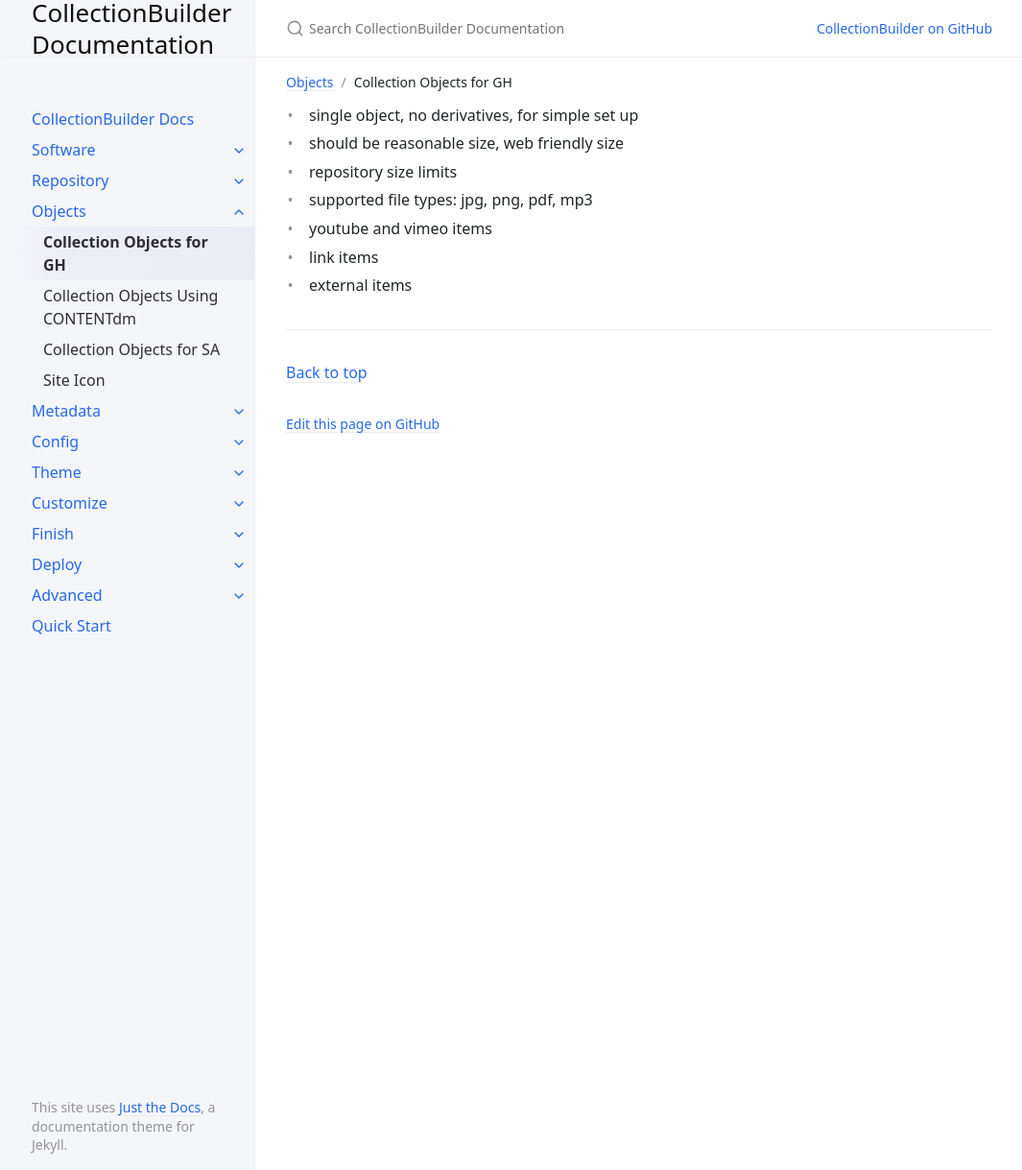
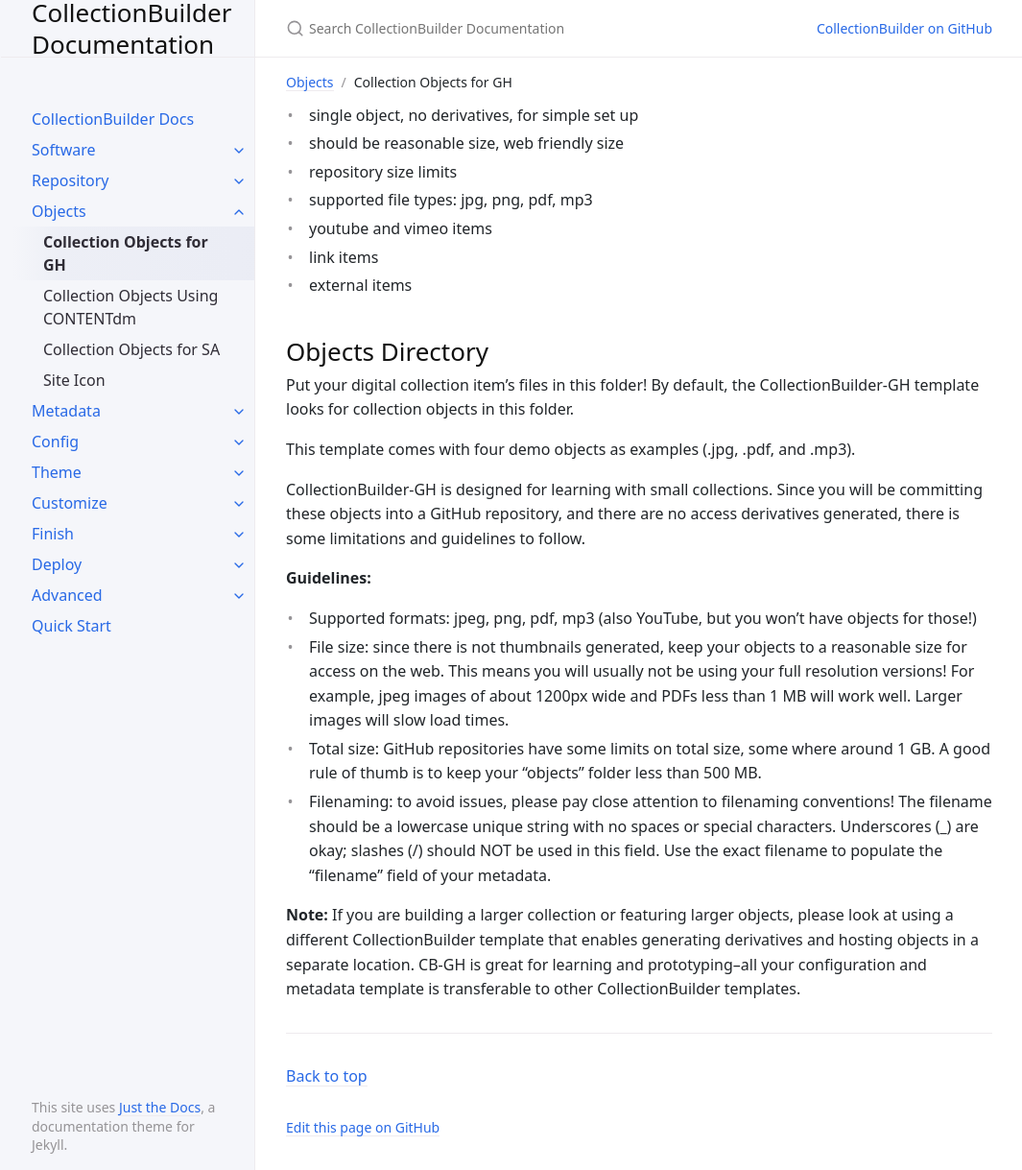
Before and after one commit to CollectionBuilder/cb-docs, a Jekyll site: the page built from docs/objects/gh-objects.md, in a window 1280 px wide and 1219 px high. Shown: the whole window at 96% size, without its empty margins (106-1171 px from the left). Built offline with Jekyll 4.4.1, drawn with Linux system fonts in a browser that asks for light colours.

Commit message:
gh object notes

```diff
--- a/docs/objects/gh-objects.md
+++ b/docs/objects/gh-objects.md
@@ -11,3 +11,24 @@ nav_order: 1
 - youtube and vimeo items
 - link items
 - external items
+
+## Objects Directory
+
+Put your digital collection item's files in this folder!
+By default, the CollectionBuilder-GH template looks for collection objects in this folder.
+
+This template comes with four demo objects as examples (.jpg, .pdf, and .mp3).
+
+CollectionBuilder-GH is designed for learning with small collections.
+Since you will be committing these objects into a GitHub repository, and there are no access derivatives generated, there is some limitations and guidelines to follow.
+
+**Guidelines:**
+
+- Supported formats: jpeg, png, pdf, mp3 (also YouTube, but you won't have objects for those!)
+- File size: since there is not thumbnails generated, keep your objects to a reasonable size for access on the web. This means you will usually not be using your full resolution versions! For example, jpeg images of about 1200px wide and PDFs less than 1 MB will work well. Larger images will slow load times.
+- Total size: GitHub repositories have some limits on total size, some where around 1 GB. A good rule of thumb is to keep your "objects" folder less than 500 MB.
+- Filenaming: to avoid issues, please pay close attention to filenaming conventions! The filename should be a lowercase unique string with no spaces or special characters. Underscores (_) are okay; slashes (/) should NOT be used in this field. Use the exact filename to populate the "filename" field of your metadata.
+
+**Note:**
+If you are building a larger collection or featuring larger objects, please look at using a different CollectionBuilder template that enables generating derivatives and hosting objects in a separate location.
+CB-GH is great for learning and prototyping--all your configuration and metadata template is transferable to other CollectionBuilder templates.
```
